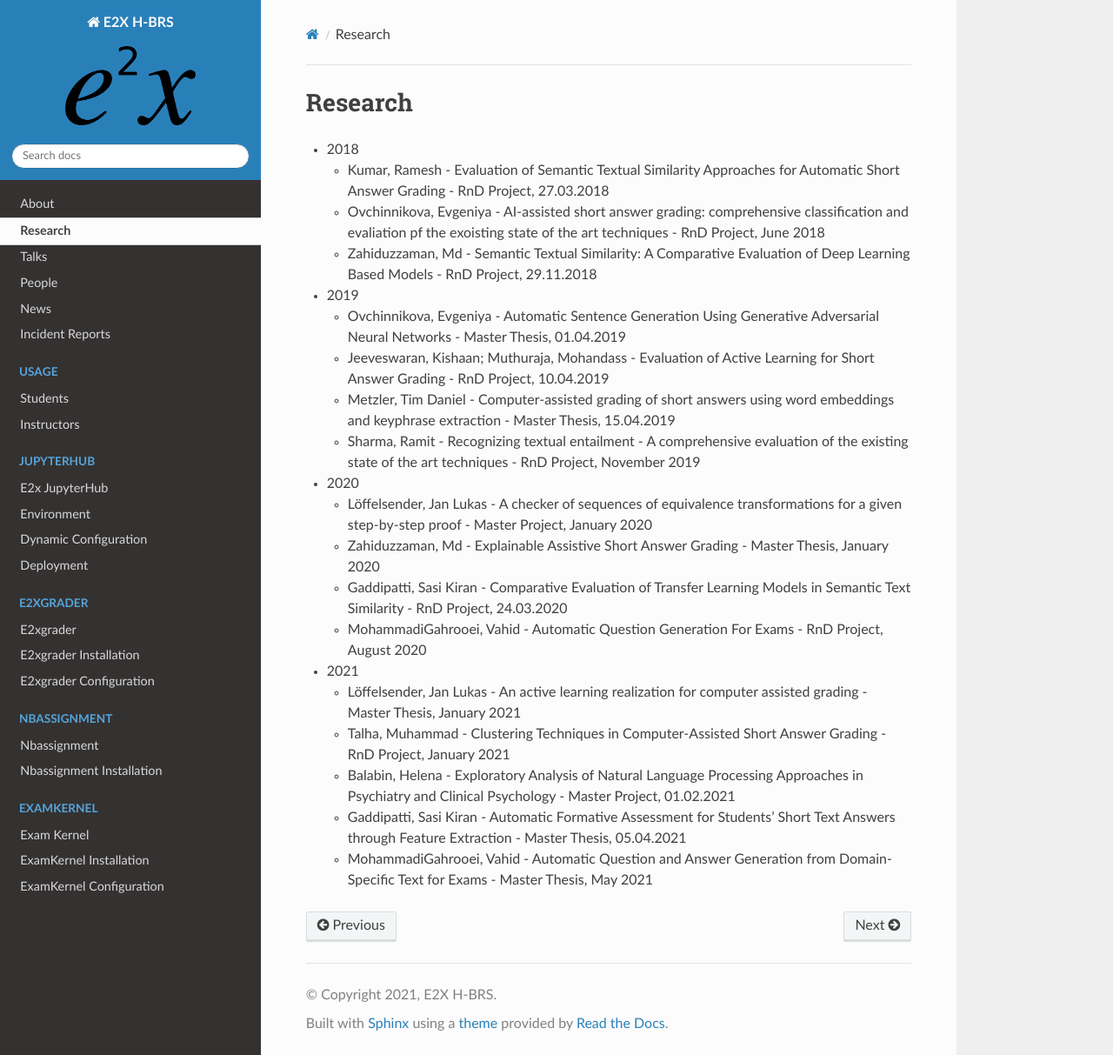
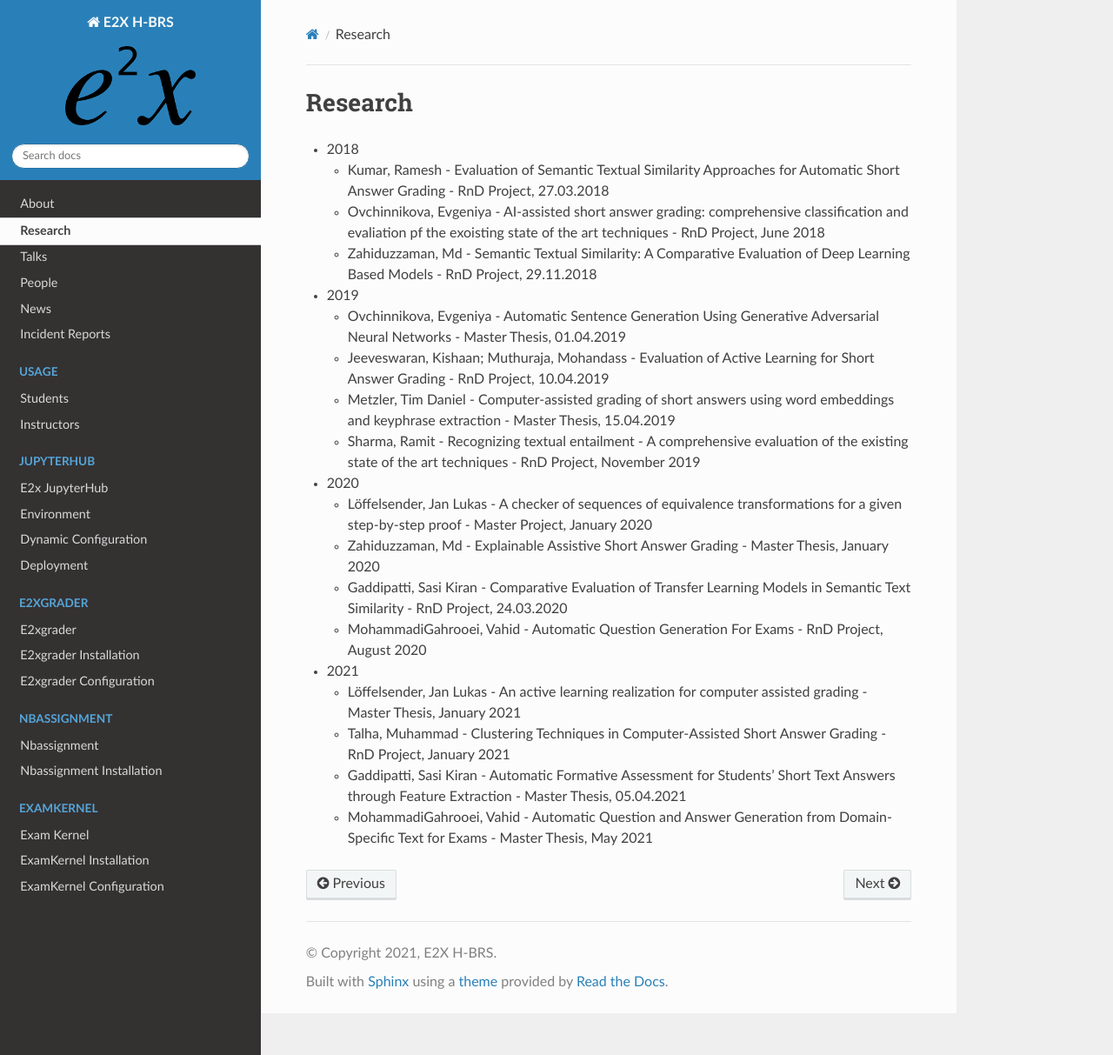
Before and after one commit to DigiKlausur/e2x-docs, a Sphinx documentation site: the page built from docs/source/research.rst, in a window 1280 px wide and 1213 px high. Shown: the whole window at 87% size. Built offline with Sphinx 7.4.7 and the Read the Docs theme 2.0.0, drawn with Linux system fonts in a browser that asks for light colours.

Commit message:
Update research.rst

```diff
--- a/docs/source/research.rst
+++ b/docs/source/research.rst
@@ -38,8 +38,6 @@ Research
 
   * Talha, Muhammad - Clustering Techniques in Computer-Assisted Short Answer Grading - RnD Project, January 2021
 
-  * Balabin, Helena - Exploratory Analysis of Natural Language Processing Approaches in Psychiatry and Clinical Psychology - Master Project, 01.02.2021
-
   * Gaddipatti, Sasi Kiran - Automatic Formative Assessment for Students' Short Text Answers through Feature Extraction - Master Thesis, 05.04.2021
 
   * MohammadiGahrooei, Vahid - Automatic Question and Answer Generation from Domain-Specific Text for Exams - Master Thesis, May 2021
```
